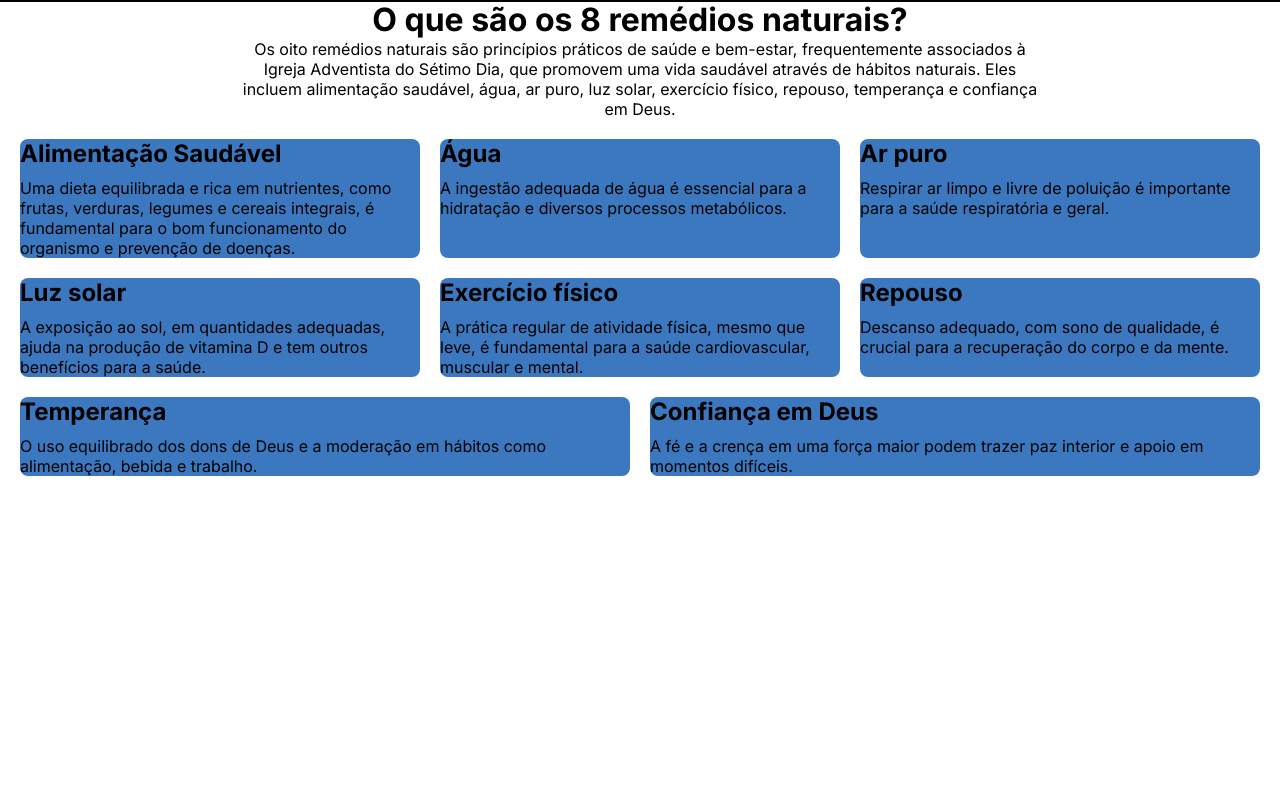
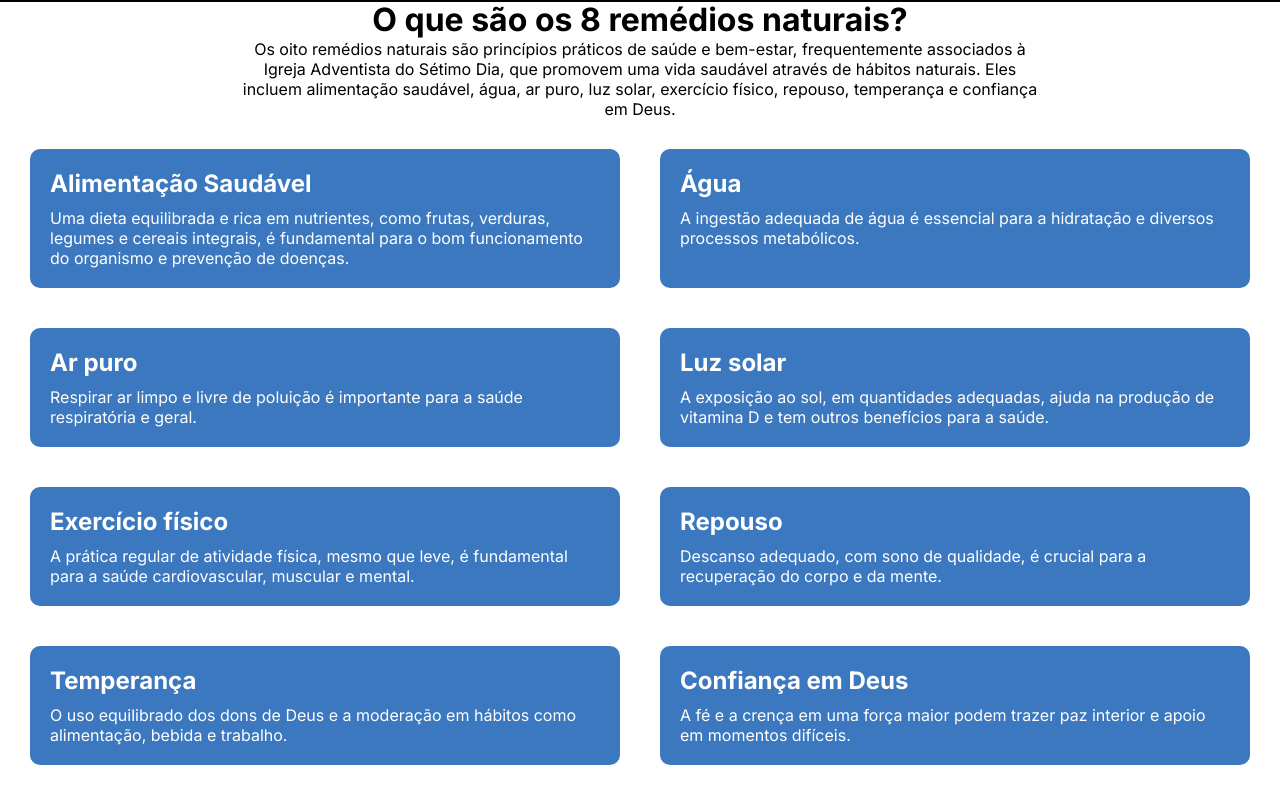
Before and after one commit to MateusPaulino13/Hackathon, a PHP site: page / in a window 1280 px wide. Shown: the part 107-902 px from the top of the page. Before the commit the page ends 583 px from the top, so only its background shows below. Run offline with PHP 8.4, Linux system fonts and the light colour scheme.

Commit message:
Task change

```diff
--- a/assets/styles/style.css
+++ b/assets/styles/style.css
@@ -207,9 +207,13 @@
 
 
     background-color: #3b78bf;
-
-    border-radius: 8px;
+    color: white;
+    padding: 20px;
+    border-radius: 10px;
+    margin: 10px;
     cursor: pointer;
+    transition: all 0.3s ease;
+    overflow: hidden;
 }
 
 .remedio .task {
@@ -236,6 +240,6 @@
 .remedio:hover {
     max-height: 500px; /* altura quando hover */
     box-shadow: 0 8px 16px rgba(0,0,0,0.2);
-    background-color: #e0f7fa;
+
 
 }
--- a/index.html
+++ b/index.html
@@ -63,18 +63,19 @@
             <p>Uma dieta equilibrada e rica em nutrientes, como frutas, verduras, legumes e cereais integrais, é fundamental para o bom funcionamento do organismo e prevenção de doenças.</p>
             <div class="task">
               <h3>Pergunta</h3>
+              <p>Você ingeriu algum alimento saidável hoje?</p>
               <ul>
                 <li>
                   <input type="checkbox" id="tarefa1">
-                  <label for="tarefa1">Beber água</label>
+                  <label for="tarefa1">Pelo menos 1</label>
                 </li>
                 <li>
                   <input type="checkbox" id="tarefa2">
-                  <label for="tarefa2">Fazer caminhada</label>
+                  <label for="tarefa2">Mais que 1</label>
                 </li>
                 <li>
                   <input type="checkbox" id="tarefa3">
-                  <label for="tarefa3">Dormir 8 horas</label>
+                  <label for="tarefa3">Não ingeri</label>
                 </li>
               </ul>
             </div>
```
